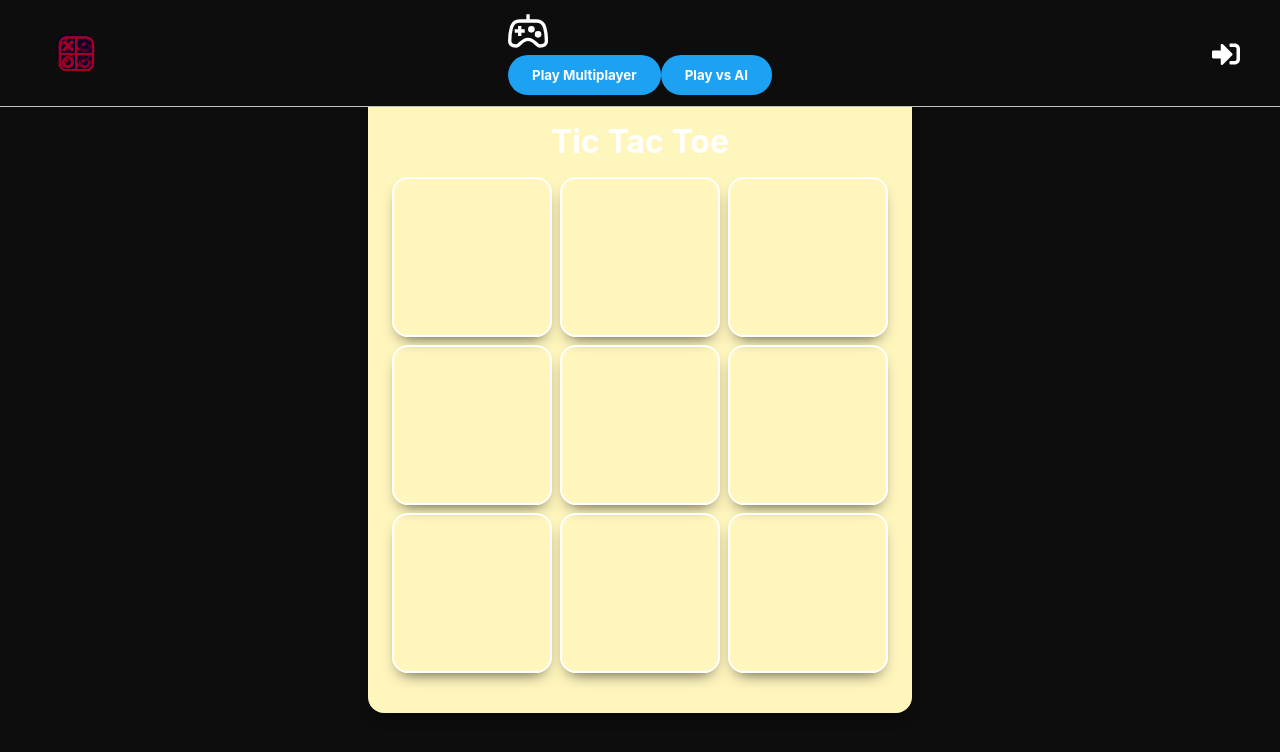
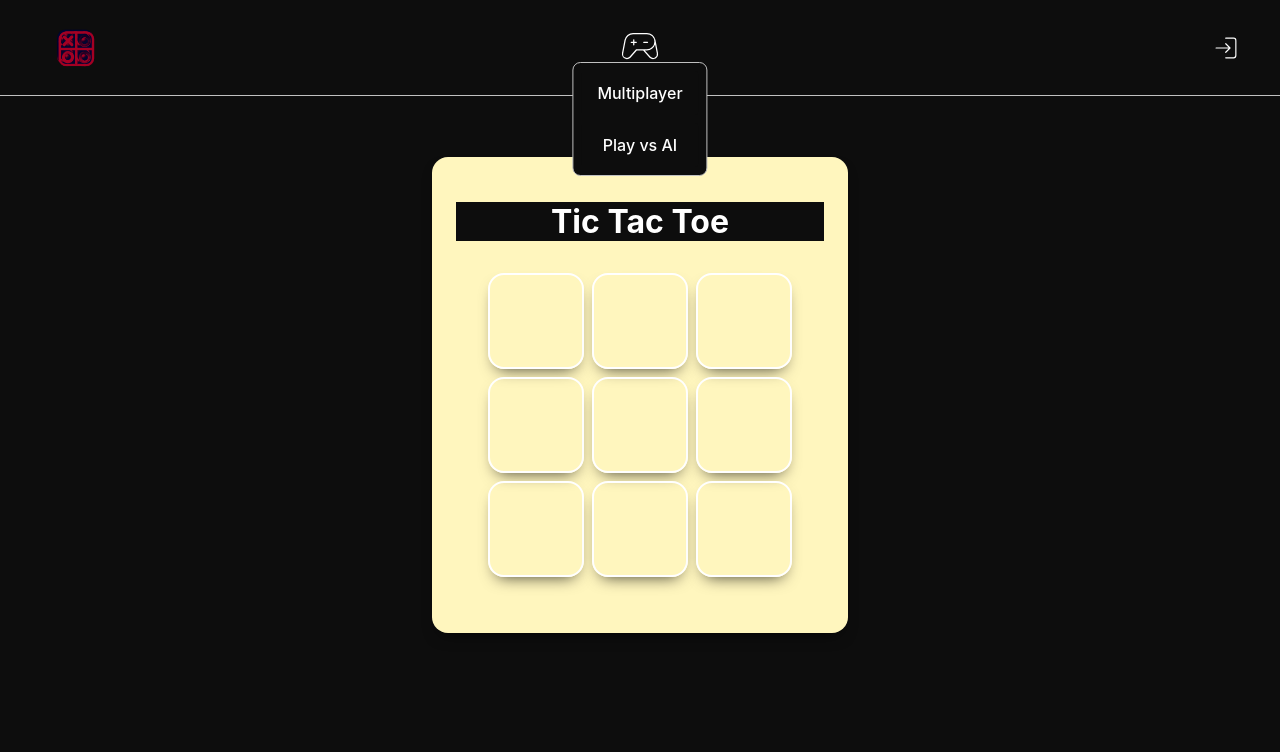
Before and after one commit to anthonynarine/tic_tac_toe, a React (Create React App) app in the folder tic-tac-toe/: page /game in a window 1280 px wide. Both pictures are taken after a click on the element 640 px from the left and 53 px from the top of the page. Shown: the top 752 px of the page. Built offline with nearby package versions, Linux system fonts and the light colour scheme; no server answers.

Commit message:
still updating css

```diff
--- a/tic-tac-toe/src/components/board/Board.css
+++ b/tic-tac-toe/src/components/board/Board.css
@@ -1,7 +1,8 @@
 #board {
     display: grid;
-    grid-template-columns: repeat(3, 20vmin);
-    grid-template-rows: repeat(3, 20vmin);
+    grid-template-columns: repeat(3, 12vmin);
+    grid-template-rows: repeat(3, 12vmin);
     grid-gap: 1vmin;
-    margin: 2vmin 0;
+    margin: 4vmin ;
+    justify-content: center;
   }
--- a/tic-tac-toe/src/components/home/HomePage.css
+++ b/tic-tac-toe/src/components/home/HomePage.css
@@ -8,11 +8,13 @@
   margin: 4vmin auto;
   text-align: center;
   position: relative;
-  min-height: 65vh; /* Ensure the container has a minimum height */
+  min-height: 50vh; /* Ensure the container has a minimum height */
   display: flex;
   flex-direction: column; /* Stack children vertically */
   justify-content: space-between; /* Push content to the top and bottom */
   border: 0.20px solid#E1E8ED; /* Light grey border */
+  margin-top: 10rem;
+  margin-bottom: 5rem;
 }
 
 /* Game Options Section (buttons at the bottom) */
@@ -34,6 +36,7 @@
   background-color: #1DA1F2; /* Twitter blue */
   color: #ffffff;
   transition: background 0.3s ease, transform 0.2s ease;
+  border: 1px solid;
 }
 
 .game-btn:hover {
@@ -42,11 +45,11 @@
 }
 
 .multiplayer-btn {
-  background-color: #17252d; /* Same Twitter blue for multiplayer */
+  background-color: #0D0D0D; /* Same Twitter blue for multiplayer */
 }
 
 .ai-btn {
-  background-color: #17252d; /* Twitter-like green for AI button */
+  background-color: #0D0D0D; /* Twitter-like green for AI button */
 }
 
 .ai-btn:hover {
--- a/tic-tac-toe/src/components/home/HomePage.jsx
+++ b/tic-tac-toe/src/components/home/HomePage.jsx
@@ -21,6 +21,9 @@ const Home = () => {
     // Call join game service (useGameServices) here to update the state
   };
 
+  // Initial empty board state (9 cells, all empty)
+  const emptyBoardState = Array(9).fill("");
+
   return (
     <div className="homepage-container">
       <h1> The tic-tac-anto</h1>
@@ -43,7 +46,15 @@ const Home = () => {
               </div>
             </div>
           ) : (
-            <p className="no-games-msg">No games are currently available. You can create a new game!</p>
+            <div>
+              <p className="no-games-msg">No games are currently available. You can create a new game!</p>
+              {/* Display empty board when no games are available */}
+              <Board
+                cellValues={emptyBoardState}
+                winningCombination={[]} // No winning combination for empty board
+                cellClicked={() => {}} // No interaction in the empty board
+              />
+            </div>
           )}
 
           <div className="game-options">
--- a/tic-tac-toe/src/components/navbar/Navbar.css
+++ b/tic-tac-toe/src/components/navbar/Navbar.css
@@ -4,6 +4,7 @@
   top: 0;
   left: 0;
   width: 100%;
+  height: 6rem;
   z-index: 1000;
   background-color: #0D0D0D; /* Background stretches full width */
   padding: 1rem 2rem;
@@ -11,16 +12,16 @@
   border-bottom: 1px solid #C0C0C0; /* Bright silver bottom border */
 }
 
-/* Navbar Content Wrapper without the pseudo-element borders */
+/* Navbar Content Wrapper */
 .navbar-content {
-  max-width: 1200px; /* Limit the width of the content */
-  width: 100%; /* Full width inside its container */
-  margin: 0 auto; /* Center the navbar content */
+  max-width: 1200px;
+  width: 100%;
+  margin: 0 auto;
   display: flex;
   justify-content: space-between;
   align-items: center;
-  position: relative; /* For any other potential positioning */
-  height: 100%; /* Ensure the height is inherited */
+  position: relative;
+  height: 100%;
 }
 
 /* Logo Styling */
@@ -46,6 +47,39 @@
   color: white; /* Changed to bright white */
 }
 
+/* Dropdown Menu Styling */
+.dropdown-menu {
+  position: absolute;
+  top: 2.3rem; /* Adjust to position below the game icon */
+  left: 50%;
+  transform: translateX(-50%);
+  background-color: #0D0D0D;
+  padding: .5rem;
+  border-radius: 0.5rem;
+  display: flex;
+  flex-direction: column;
+  gap: 0.5rem;
+  z-index: 1001; /* Ensure it appears above other elements */
+  border: 1px solid #C0C0C0;
+}
+
+/* Dropdown Menu Buttons */
+.dropdown-menu button {
+  background-color: #0D0D0D;
+  color: white;
+  border: none;
+  padding: 0.75rem 1rem;
+  font-size: 1rem;
+  font-weight: 500;
+  cursor: pointer;
+  border-radius: 0.25rem;
+  transition: background-color 0.3s ease;
+}
+
+.dropdown-menu button:hover {
+  background-color: #1a91da;
+}
+
 /* Navbar Links */
 .navbar-links {
   flex: 1;
@@ -57,6 +91,7 @@
   list-style: none;
   display: flex;
   gap: 1.5rem;
+  align-items: center;
 }
 
 .navbar-links ul li a,
@@ -77,7 +112,7 @@
 
 .nav-icon {
   font-size: 1.75rem;
-  color: white; /* Changed to bright white */
+  color: white;
   vertical-align: middle;
 }
 
@@ -86,7 +121,7 @@
   display: none;
   font-size: 2rem;
   cursor: pointer;
-  color: white; /* Changed to bright white */
+  color: white;
 }
 
 /* Responsive Design for Mobile Screens */
@@ -102,8 +137,9 @@
     top: 100%;
     right: 0;
     width: 100%;
-    background-color: #0e6c56;
+    background-color: #0D0D0D;
     padding: 1rem 0;
+    border: 1px solid white;
   }
 
   .navbar-links ul {
--- a/tic-tac-toe/src/components/navbar/Navbar.jsx
+++ b/tic-tac-toe/src/components/navbar/Navbar.jsx
@@ -1,12 +1,16 @@
 import React, { useState } from "react";
 import { FaBars, FaTimes, FaUser, FaSignInAlt, FaSignOutAlt } from "react-icons/fa";
-import { GrGamepad } from "react-icons/gr";
 import "./Navbar.css";
-import logo from "../assets/logo1.png";
+import { PiGameControllerThin } from "react-icons/pi";
+import { CiLogin, CiLogout } from "react-icons/ci";
 import logored from "../assets/logo-red.png";
 import { useAuth } from "../hooks/useAuth";
 import { useUserContext } from "../context/userContext";
 import useGameServices from "../hooks/useGameServices";
+import { RiUserHeartLine } from "react-icons/ri";
+import { PiUserCirclePlusThin } from "react-icons/pi";
+import { LiaUserNinjaSolid } from "react-icons/lia";
+
 
 const Navbar = () => {
   const [isOpen, setIsOpen] = useState(false); // For mobile menu toggle
@@ -44,10 +48,10 @@ const Navbar = () => {
         </div>
 
         <div className="game-icon-container" onClick={toggleDropdown}>
-          <GrGamepad className="game-icon" />
+          <PiGameControllerThin className="game-icon" />
           {dropdownOpen && (
             <div className="dropdown-menu">
-              <button onClick={startMultiplayerGame}>Play Multiplayer</button>
+              <button onClick={startMultiplayerGame}>Multiplayer</button>
               <button onClick={startAIGame}>Play vs AI</button>
             </div>
           )}
@@ -58,19 +62,19 @@ const Navbar = () => {
             {!isLoggedIn ? (
               <li>
                 <a href="/login" title="Login">
-                  <FaSignInAlt className="nav-icon" />
+                  <CiLogin className="nav-icon" />
                 </a>
               </li>
             ) : (
               <>
                 <li>
                   <button onClick={logout} title="Logout" className="nav-button">
-                    <FaSignOutAlt className="nav-icon" />
+                    <CiLogout className="nav-icon" />
                   </button>
                 </li>
                 <li>
                   <a href="/profile" title="Profile">
-                    <FaUser className="nav-icon" />
+                    <LiaUserNinjaSolid className="nav-icon" />
                   </a>
                 </li>
               </>
--- a/tic-tac-toe/src/index.css
+++ b/tic-tac-toe/src/index.css
@@ -1,10 +1,14 @@
 /* Use a Twitter-like font stack */
-@import url('https://fonts.googleapis.com/css2?family=Roboto:wght@400;700&display=swap');
+@import url('https://fonts.googleapis.com/css2?family=Roboto:wght@100;300;400;700&display=swap');
 
 body {
   font-family: -apple-system, BlinkMacSystemFont, "Segoe UI", Roboto, "Helvetica Neue", Ubuntu, Arial, sans-serif;
   background-color: var(--background-dark-color); /* Similar dark background */
   color: #333; /* Neutral text color */
+}
+
+.thin-text {
+  font-weight: 100; /* Thin font weight for clean lines */
 }
 
 :root {
@@ -37,8 +41,8 @@ body {
 /* Headings with a Twitter-like feel */
 h1, h2, h3 {
   font-family: -apple-system, BlinkMacSystemFont, "Segoe UI", Roboto, "Helvetica Neue", Ubuntu, Arial, sans-serif;
-  font-weight: 700; /* Twitter uses bold text for headers */
-  color: #1DA1F2; /* Twitter blue */
+  background-color: var(--background-dark-color); /* Similar dark background */
+  color: #333; /* Neutral text color */
 }
 
 /* Example of Twitter-like button styles */
```
